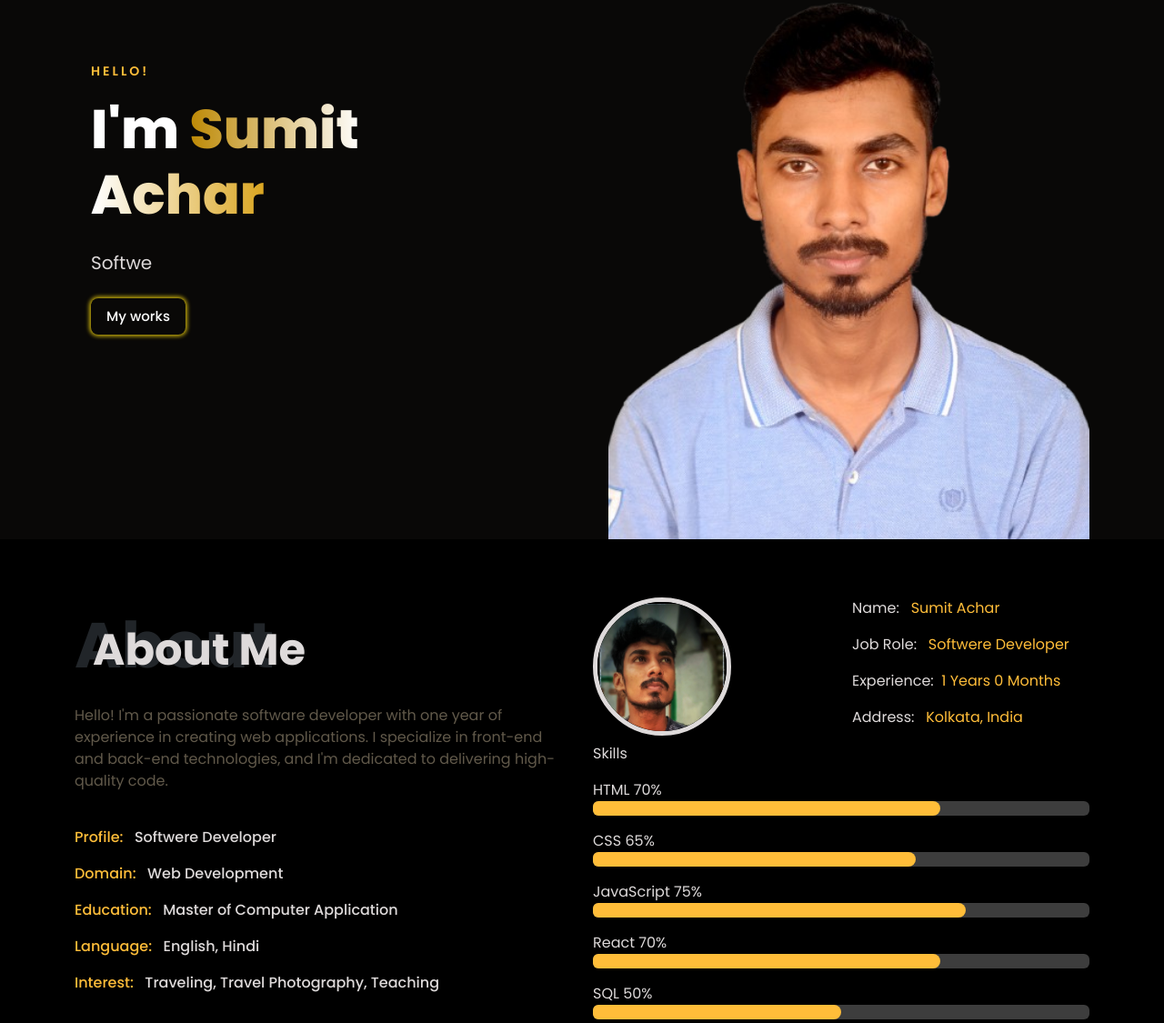
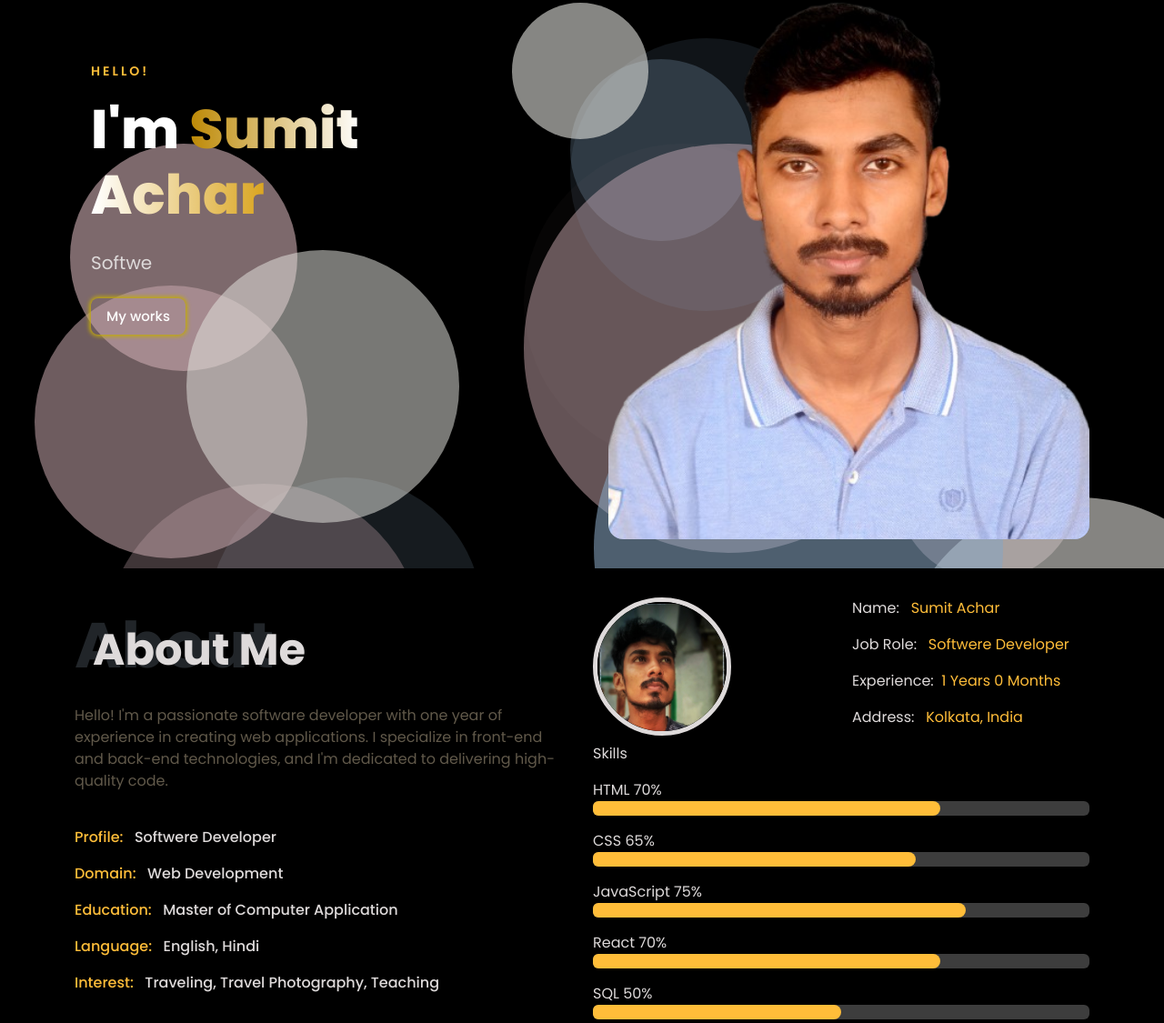
Before and after one commit to sumitachar/myPortfolio, a website: page index.html in a window 1280 px wide. Shown: the part 175-1300 px from the top of the page at 91% size. Drawn offline with nearby package versions, Linux system fonts and the light colour scheme.

Commit message:
Initial commit

```diff
--- a/index.html
+++ b/index.html
@@ -43,6 +43,39 @@
     <section id="home-section" class="home">
         <div class="container">
             <div class="home_content">
+                <div id="background-animation-container">
+                    <div class="ani-bubble"></div>
+                    <div class="ani-bubble"></div>
+                    <div class="ani-bubble"></div>
+                    <div class="ani-bubble"></div>
+                    <div class="ani-bubble"></div>
+                    <div class="ani-bubble"></div>
+                    <div class="ani-bubble"></div>
+                    <div class="ani-bubble"></div>
+                    <div class="ani-bubble"></div>
+                    <div class="ani-bubble"></div>
+                    <div class="ani-bubble"></div>
+                    <div class="ani-bubble"></div>
+                    <div class="ani-bubble"></div>
+                    <div class="ani-bubble"></div>
+                    <div class="ani-bubble"></div>
+                    <div class="ani-bubble"></div>
+                    <div class="ani-bubble"></div>
+                    <div class="ani-bubble"></div>
+                    <div class="ani-bubble"></div>
+                    <div class="ani-bubble"></div>
+                    <div class="ani-bubble"></div>
+                    <div class="ani-bubble"></div>
+                    <div class="ani-bubble"></div>
+                    <div class="ani-bubble"></div>
+                    <div class="ani-bubble"></div>
+                    <div class="ani-bubble"></div>
+                    <div class="ani-bubble"></div>
+                    <div class="ani-bubble"></div>
+                    <div class="ani-bubble"></div>
+                    <div class="ani-bubble"></div>
+                    <div class="ani-bubble"></div>
+                  </div>
                 <div class="img" style="background-image:url(images/bg_1.png);"></div>
                 <div class="text">
                     <span class="subheading">Hello!</span>
--- a/script.js
+++ b/script.js
@@ -37,3 +37,49 @@ playTypingAnimation(typingTexts[0]);
     document.getElementById('navlink').addEventListener('click', function() {
         this.classList.add('active');
     });
+
+
+
+
+
+
+
+    var mybubbles = document.getElementsByClassName("ani-bubble");
+
+    var bubblecolors = [ "#c5a5ab", "#e3e2dd", "#87a6c0" ];
+
+    for (var i = 0; i < mybubbles.length; i++) {
+
+      mybubbles[i].style.backgroundColor = bubblecolors[Math.floor(Math.random() * bubblecolors.length)];
+      mybubbles[i].style.opacity = Math.random()*.75;
+
+      var bubblesize = (Math.floor(Math.random() * 9)+2) * 50;
+
+      mybubbles[i].style.width = bubblesize+"px";
+      mybubbles[i].style.height = bubblesize+"px";
+      mybubbles[i].style.borderRadius = (bubblesize/2)+"px";
+
+      mybubbles[i].style.left = Math.floor(Math.random() * 100) + "%";
+
+      mybubbles[i].style.animationDuration = Math.floor(Math.random() * 16)+8 + "s";
+      mybubbles[i].style.animationDelay = Math.floor(Math.random() * 8) + "s";
+
+    }
+
+    $( document ).ready(function() {
+      jQuery.expr.filters.offscreen = function(el) {
+      return (
+          (el.offsetLeft + el.offsetWidth) < 0
+          || (el.offsetTop + el.offsetHeight) < 0
+          || (el.offsetLeft > window.innerWidth || el.offsetTop > window.innerHeight)
+        );
+        };
+      setInterval(function(){
+        $('.ani-bubble').each(function(){
+          if($(this).is(':offscreen')){
+           var bubbleoffset = Math.floor((Math.random() * 140) - 19);
+             $(this).css({ 'left': bubbleoffset+'%' });
+          }
+        });
+      },50);
+    });
--- a/styles.css
+++ b/styles.css
@@ -166,7 +166,17 @@ nav {
     background-position: center center;
     height: 668px;
     width: 529px;
+
+    border-radius: 0rem 0rem 1rem 1rem;
+    /* backdrop-filter: blur(10px);
+    background-color: #eae9e951;
+    display: flex;
+    justify-content: center;
+    align-items: center; */
 }
+
+
+
 .Sliding_text{
     color:#dedada;
     font-size: 20px;
@@ -454,7 +464,7 @@ nav {
 
 
 
-  @keyframes circle-in-bottom-right {
+  /* @keyframes circle-in-bottom-right {
     from{
       clip-path: circle(0%);
       background-color: #edd4ab;
@@ -467,4 +477,43 @@ nav {
 
   .home  {
     animation: 10.5s cubic-bezier(.25, 1, .30, 1) circle-in-bottom-right both;
+  } */
+
+
+  #background-animation-container {
+    background-color: #000000;
+    height: 100%;
+    left: 0;
+    overflow: hidden;
+    position: absolute;
+    top: 0;
+    width: 100%;
+    z-index: -1000;
+    backdrop-filter: blur(10px);
   }
+
+  .ani-bubble {
+    background-color: blue;
+    border-radius: 75px;
+    height: 150px;
+    position: absolute;
+    top: 100%;
+    width: 150px;
+
+    -webkit-animation: bubblemove 10s linear infinite;
+    -moz-animation: bubblemove 10s linear infinite;
+    animation: bubblemove 10s linear infinite;
+  }
+
+  @-webkit-keyframes bubblemove {
+    from { top: 100%; }
+    to   { top: -600px; }
+  }
+  @-moz-keyframes bubblemove {
+    from { top: 100%; }
+    to   { top: -600px; }
+  }
+  @keyframes bubblemove {
+    from { top: 100%; }
+    to   { top: -600px; } /* This must be far enough off screen to allow the largest object to wander off with enough delay before restarting at the bottom, to be caught by the interval timer */
+  }
```
